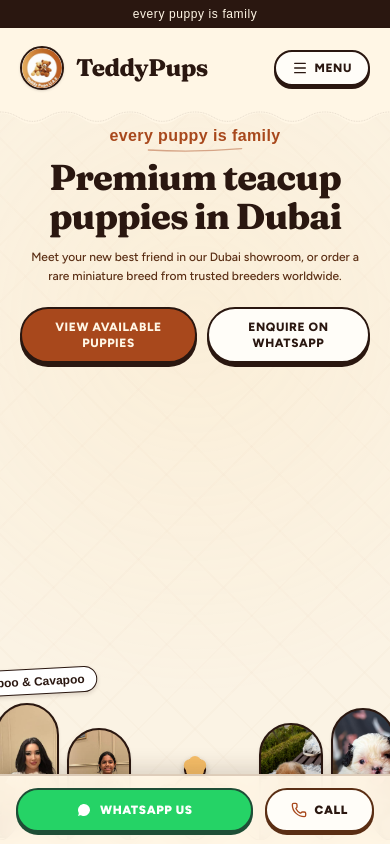
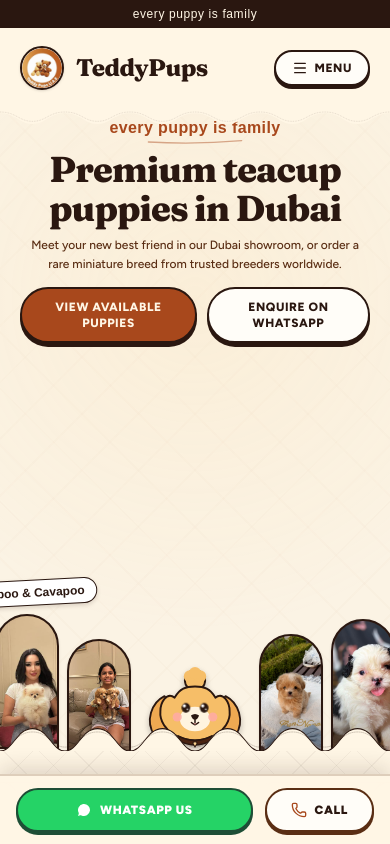
Before and after one commit to srijankpatgar/puppy, a Next.js app: page / in a window 390 px wide. Shown: the top 844 px of the page. Built offline with nearby package versions, Linux system fonts and the light colour scheme; a web font is replaced by a local one.

Commit message:
fix: simplify eye blink to opacity-only and tighten hero mobile spacing

```diff
--- a/src/app/globals.css
+++ b/src/app/globals.css
@@ -378,29 +378,23 @@ body {
 
 /* Mascot SVG natural eye blinking */
 .mascot-eye {
-  transform-box: fill-box;
-  transform-origin: center;
   animation: blink 4.5s ease-in-out infinite;
 }
 
 .mascot-eye-left {
-  transform-origin: 92px 88px;
   animation-delay: 0s;
 }
 
 .mascot-eye-right {
-  transform-origin: 128px 88px;
   animation-delay: 0.08s;
 }
 
 @keyframes blink {
   0%, 92%, 100% {
-    transform: scaleY(1);
     opacity: 1;
   }
   95% {
-    transform: scaleY(0.12);
-    opacity: 0.7;
+    opacity: 0;
   }
 }
 
--- a/src/components/home/HeroSection.tsx
+++ b/src/components/home/HeroSection.tsx
@@ -120,7 +120,7 @@ export function HeroSection({
   }, []);
 
   return (
-    <section className="relative overflow-hidden min-h-[calc(100svh-5rem)] flex flex-col justify-between items-center bg-[#FBF3E4] text-center select-none pt-4 sm:pt-7 md:pt-9">
+    <section className="relative overflow-hidden min-h-[80svh] sm:min-h-[calc(100svh-5rem)] flex flex-col justify-between items-center bg-[#FBF3E4] text-center select-none pt-2 sm:pt-7 md:pt-9">
       {/* Subtle Quilt Diamond Texture & Golden Peach Glow */}
       <div
         className="absolute inset-0 pointer-events-none opacity-45"
@@ -157,13 +157,13 @@ export function HeroSection({
         </h1>
 
         {/* Subtitle paragraph */}
-        <p className="mt-3 sm:mt-4 max-w-2xl text-xs sm:text-base lg:text-lg text-[#5A2E14] leading-relaxed font-medium animate-in fade-in slide-in-from-bottom-4 duration-500">
+        <p className="mt-2 sm:mt-4 max-w-2xl text-xs sm:text-base lg:text-lg text-[#5A2E14] leading-relaxed font-medium animate-in fade-in slide-in-from-bottom-4 duration-500">
           Meet your new best friend in our Dubai showroom, or order a rare
           miniature breed from trusted breeders worldwide.
         </p>
 
         {/* Action Buttons: "View available puppies" (rust brown) + "Enquire on WhatsApp" (cream outline) */}
-        <div className="mt-5 sm:mt-6 flex flex-row items-center justify-center gap-2.5 sm:gap-4 w-full sm:w-auto animate-in fade-in slide-in-from-bottom-5 duration-500">
+        <div className="mt-3 sm:mt-6 flex flex-row items-center justify-center gap-2.5 sm:gap-4 w-full sm:w-auto animate-in fade-in slide-in-from-bottom-5 duration-500">
           <Link
             href="/puppies"
             className="inline-flex items-center justify-center rounded-full bg-[#A8481C] text-[#FFF6E5] font-extrabold text-xs sm:text-sm uppercase tracking-wider px-5 sm:px-8 py-2.5 sm:py-3.5 border-2 border-[#2A1710] shadow-[0_4px_0_#2A1710] hover:bg-[#8E3F15] active:translate-y-0.5 active:shadow-[0_1px_0_#2A1710] transition-all cursor-pointer"
@@ -182,7 +182,7 @@ export function HeroSection({
       </div>
 
       {/* 2. BOTTOM ARCH WINDOWS ROW & SCALLOPED CREAM WALL */}
-      <div className="w-full relative mt-auto pt-6 sm:pt-8 flex flex-col items-center justify-end overflow-visible">
+      <div className="w-full relative mt-auto pt-3 sm:pt-8 flex flex-col items-center justify-end overflow-visible">
         {/* ROW OF ARCHES + MASCOT IN THE CENTER */}
         <div className="flex items-end justify-center gap-2 sm:gap-3.5 md:gap-4.5 lg:gap-5.5 px-2 sm:px-4 z-10 relative">
           {/* LEFT 3 ARCHES */}
```
